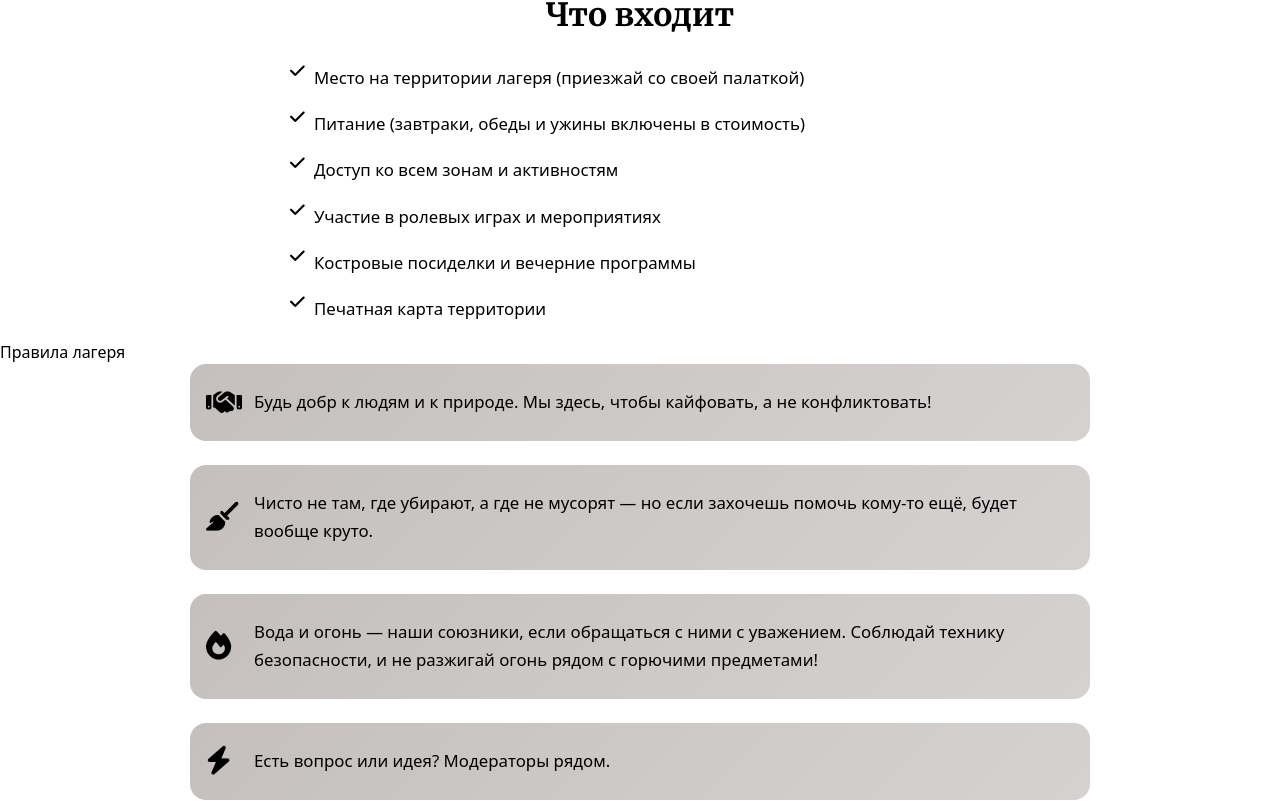
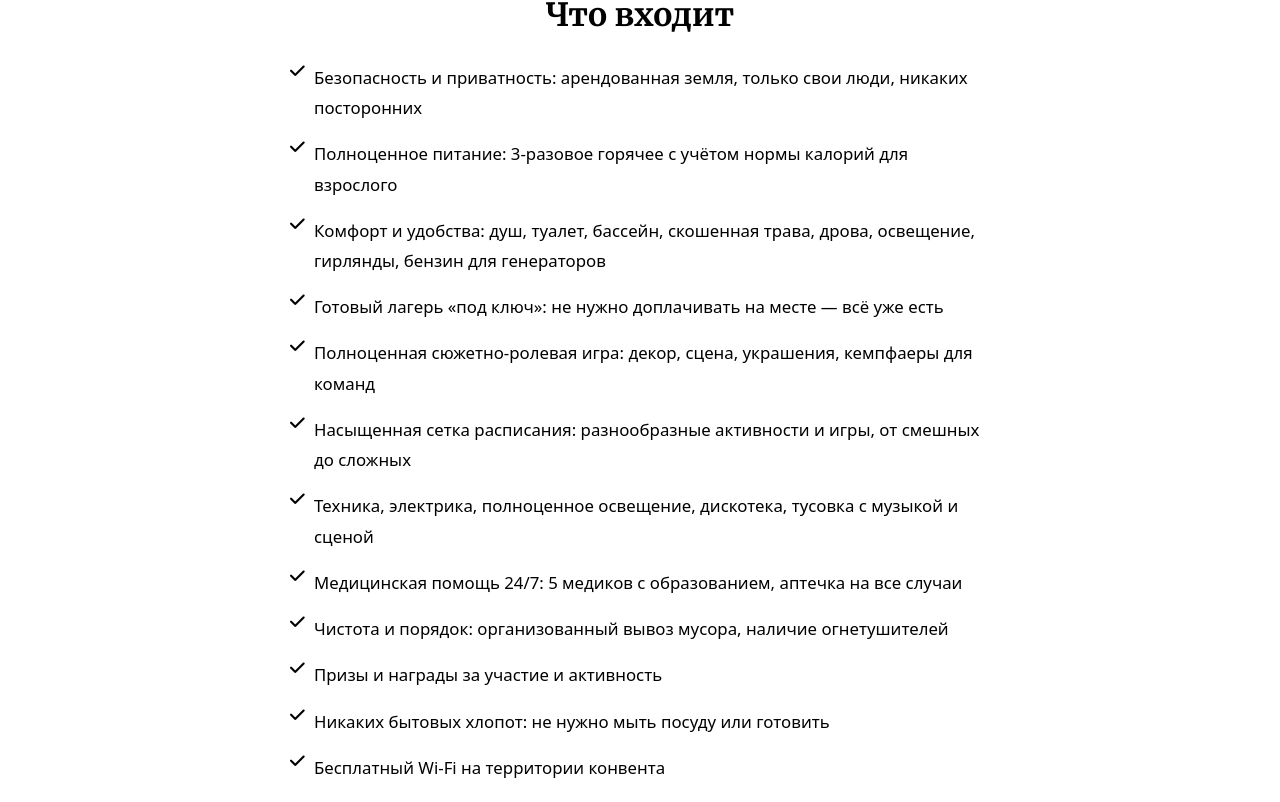
Before and after one commit to FoxTaffy/TourFurr, a Vue app: page / in a window 1280 px wide. Shown: the part 1559-2361 px from the top of the page. Built offline with nearby package versions, Linux system fonts and the light colour scheme; no server answers; the database is empty.

Commit message:
Info.vue

```diff
--- a/src/components/Info.vue
+++ b/src/components/Info.vue
@@ -89,12 +89,18 @@
   ]
 
   const includedItems = [
-    { id: 1, text: 'Место на территории лагеря (приезжай со своей палаткой)' },
-    { id: 2, text: 'Питание (завтраки, обеды и ужины включены в стоимость)' },
-    { id: 3, text: 'Доступ ко всем зонам и активностям' },
-    { id: 4, text: 'Участие в ролевых играх и мероприятиях' },
-    { id: 5, text: 'Костровые посиделки и вечерние программы' },
-    { id: 6, text: 'Печатная карта территории' }
+  { id: 1, text: 'Безопасность и приватность: арендованная земля, только свои люди, никаких посторонних' },
+  { id: 2, text: 'Полноценное питание: 3-разовое горячее с учётом нормы калорий для взрослого' },
+  { id: 3, text: 'Комфорт и удобства: душ, туалет, бассейн, скошенная трава, дрова, освещение, гирлянды, бензин для генераторов' },
+  { id: 4, text: 'Готовый лагерь «под ключ»: не нужно доплачивать на месте — всё уже есть' },
+  { id: 5, text: 'Полноценная сюжетно-ролевая игра: декор, сцена, украшения, кемпфаеры для команд' },
+  { id: 6, text: 'Насыщенная сетка расписания: разнообразные активности и игры, от смешных до сложных' },
+  { id: 7, text: 'Техника, электрика, полноценное освещение, дискотека, тусовка с музыкой и сценой' },
+  { id: 8, text: 'Медицинская помощь 24/7: 5 медиков с образованием, аптечка на все случаи' },
+  { id: 9, text: 'Чистота и порядок: организованный вывоз мусора, наличие огнетушителей' },
+  { id: 10, text: 'Призы и награды за участие и активность' },
+  { id: 11, text: 'Никаких бытовых хлопот: не нужно мыть посуду или готовить' },
+  { id: 12, text: 'Бесплатный Wi-Fi на территории конвента' }
   ]
   </script>
 
```
